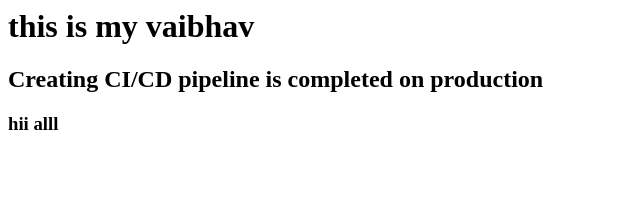
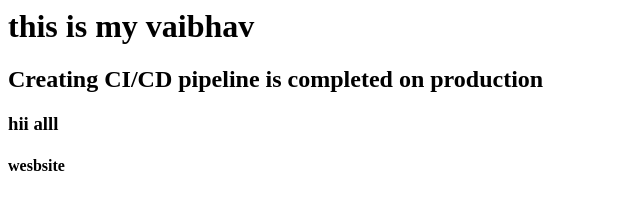
Before and after one commit to vebss123/website1, a plain HTML site: page index.html in a window 1280 px wide. Shown: the full height of the page, 0-640 px from the left. Drawn offline with Linux system fonts and the light colour scheme.

Commit message:
website changes

```diff
--- a/index.html
+++ b/index.html
@@ -4,5 +4,5 @@
 <h1>this is my vaibhav </h1>
 <h2>Creating CI/CD pipeline is completed on production</h2>
 <h3>hii alll</h3>
-</body>
+<h4>wesbsite</h4>
 </html>
```
